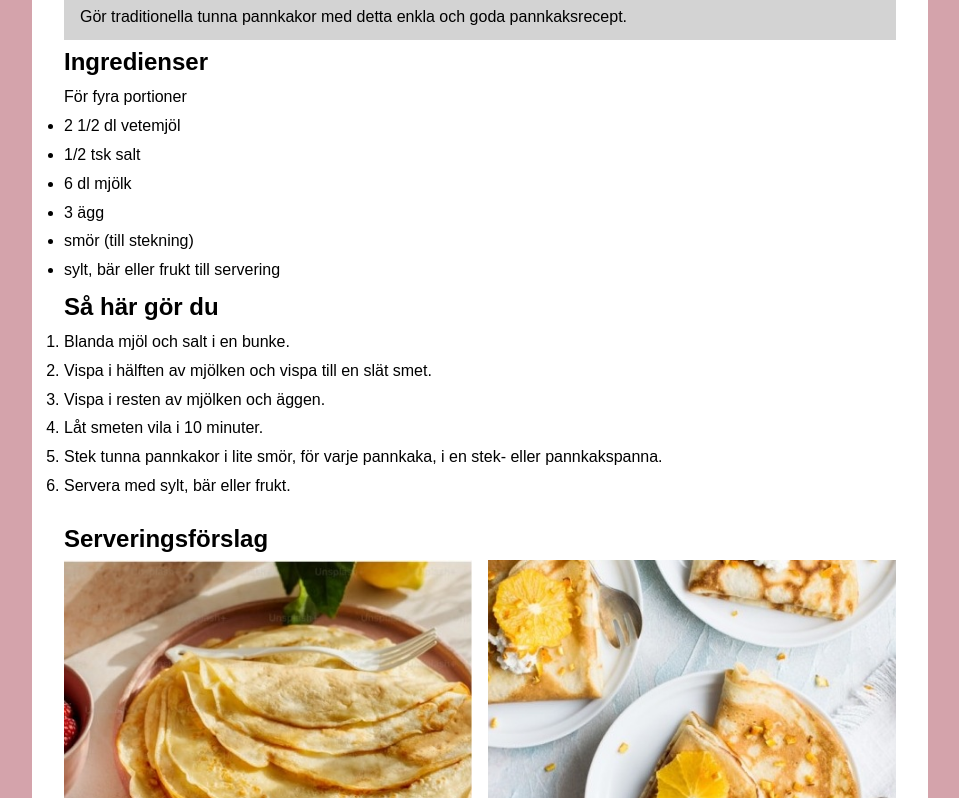
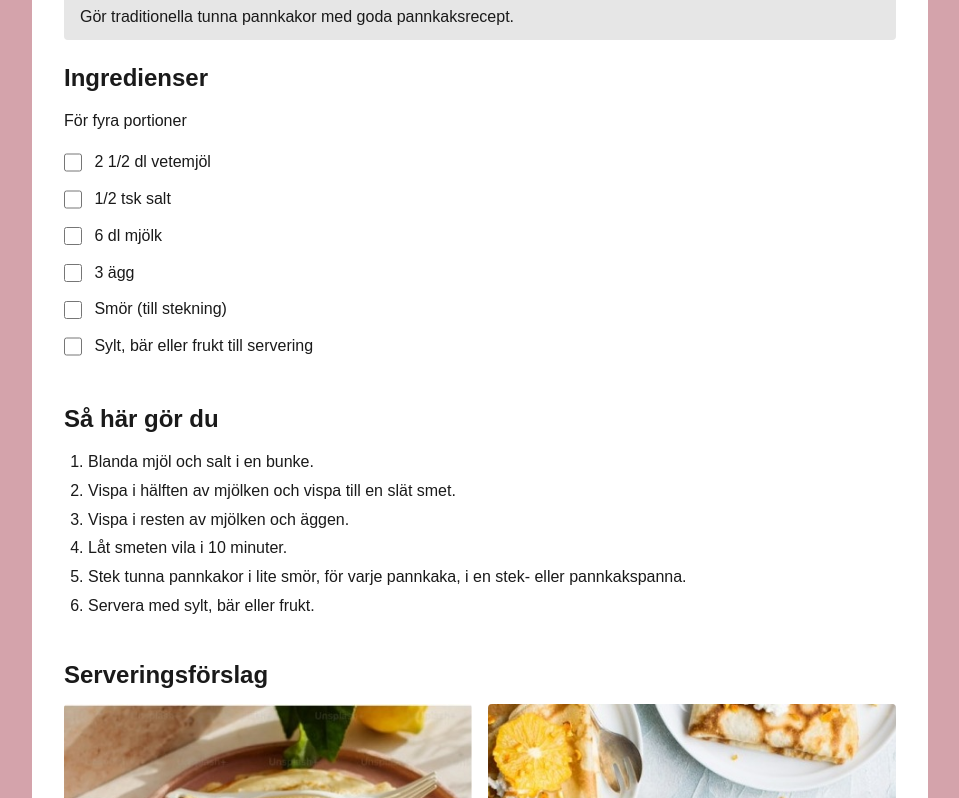
Before and after one commit to Madbom/ReceptProjekt, a plain HTML site: page index.html in a window 1280 px wide. Shown: the part 427-1225 px from the top of the page, without its empty margins (160-1119 px from the left). Drawn offline with Linux system fonts and the light colour scheme.

Commit message:
Added requirements for week 2 assignment. Updated index.html and styles.css to include accessibility features and improved styling.

```diff
--- a/index.html
+++ b/index.html
@@ -1,5 +1,5 @@
 <!DOCTYPE html>
-<html  lang="SE">
+<html  lang="sv">
   <head>
     <meta charset="UTF-8">
     <meta name="viewport" content="width=device-width, initial-scale=1.0">
@@ -9,35 +9,64 @@
 
   <body>
     <!-- Skip link -->
-    <a href="#main-content" class="skip-link">
-        Skip to main content
-    </a>
+    <a href="#main-content" class="skip-link">Hoppa till huvudinnehåll</a>
 
-    <div class="content-wrapper">
-      <div class="bild-1">
-        <img src="bild1.jpg" fetchpriority=high alt="Pannkakor med smultron">
-      </div>
+    <main class="content-wrapper">
+      <article class="recipe">
+        <picture class="bild-1">
+          <img src="bild1.jpg" fetchpriority=high alt="Pannkakor med smultron">
+        </picture>
 
-      <main class="panel" id="main-content" tabindex="-1">
-        <div class="Rubrik">
-          <h1>Enkelt recept på pannkakor</h1>
-        </div>
+         <h1 class="Rubrik">Enkla recept på pannkakor</h1>
 
-        <p class="panel">Gör traditionella tunna pannkakor med detta enkla och goda pannkaksrecept.</p>
+          <div class="panel">
+            <p class="panel">Gör traditionella tunna pannkakor med goda pannkaksrecept.</p>
+          </div>
 
-        <div class="info">
-          <h2>Ingredienser</h2>
-          <p>För fyra portioner</p>
-          <ul>
-            <li>2 1/2 dl vetemjöl</li>
-            <li>1/2 tsk salt</li>
-            <li>6 dl mjölk</li>
-            <li>3 ägg</li>
-            <li>smör (till stekning)</li>
-            <li>sylt, bär eller frukt till servering</li>
-          </ul>
-          <h2> Så här gör du</h2>
-
+          <section id="main-content" tabindex="-1" class="info" aria-labelledby="ingredienser-rubrik">
+            <h2 id="ingredienser-rubrik">Ingredienser</h2>
+            <p>För fyra portioner</p>
+          <ul class="ingredient-list">
+            <li>
+              <label>
+                <input type="checkbox">
+                <span>2 1/2 dl vetemjöl</span>
+              </label>
+            </li>
+            <li>
+              <label>
+                <input type="checkbox">
+                <span>1/2 tsk salt</span>
+              </label>
+            </li>
+            <li>
+              <label>
+                <input type="checkbox">
+                <span>6 dl mjölk</span>
+              </label>
+            </li>
+            <li>
+            <label>
+              <input type="checkbox">
+              <span>3 ägg</span>
+            </label>
+          </li>
+          <li>
+            <label>
+              <input type="checkbox">
+              <span>Smör (till stekning)</span>
+            </label>
+          </li>
+          <li>
+            <label>
+              <input type="checkbox">
+              <span>Sylt, bär eller frukt till servering</span>
+            </label>
+          </li>
+        </ul>
+      </section>
+      <section class="info" aria-labelledby="gor-sa-har-rubrik">
+          <h2 id="gor-sa-har-rubrik"> Så här gör du</h2>
           <ol type="1">
             <li>Blanda mjöl och salt i en bunke.</li>
             <li>Vispa i hälften av mjölken och vispa till en slät smet.</li>
@@ -46,13 +75,13 @@
             <li>Stek tunna pannkakor i lite smör, för varje pannkaka, i en stek- eller pannkakspanna.</li>
             <li>Servera med sylt, bär eller frukt.</li>
           </ol>
+        </section>
+        <h2>Serveringsförslag</h2>
+        <div class="image-gallery">
+          <img src="bild2.jpg" alt="Tre tunna pannkakor">
+          <img src="bild3.jpg" alt="Pannkakor med skalad och skivad apelsin">
         </div>
-      </main>
-      <h2>Serveringsförslag</h2>
-      <div class="image-gallery">
-        <img src="bild2.jpg" fetchpriority=high alt="Tre tunna pannkakor">
-        <img src="bild3.jpg" fetchpriority=high alt="Pannkakor med skalad och skivad apelsin">
-      </div>
-    </div>
+      </section>
+    </main>
   </body>
 </html>
--- a/styles.css
+++ b/styles.css
@@ -1,6 +1,18 @@
 :root {
+  --color-bg: rgb(212, 163, 171);
+  --color-surface: #ffffff;
+  --color-primary: rgb(164, 32, 32);
+  --color-text: #1a1a1a;
+  --color-muted: #666666;
+  --color-panel: #e6e6e6;
+  --color-border: #dddddd;
   --width: 100%;
   --main-font: 'Droid Sans', Arial, sans-serif;
+  --radius-sm: 0.25rem;
+  --radius-md: 0.5rem;
+  --space-sm: 0.5rem;
+  --space-md: 1rem;
+  --space-lg: 2rem;
 }
 
 * {
@@ -16,13 +28,17 @@
 }
 
 body {
-  background-color: rgb(212, 163, 171);
+  background-color: var(--color-bg);
+  color: var(--color-text);
   line-height: 1.8;
   font-family: var(--main-font);
+  overflow-x: hidden;
 
-  h2 {
+  & h2 {
     font-size: 1.5em;
     font-weight: bold;
+    margin-top: var(--space-md);
+    margin-bottom: var(--space-sm);
   }
 }
 
@@ -30,38 +46,37 @@ body {
 .skip-link {
   position: absolute;
   top: -100px;
-  left: 1rem;
+  left: var(--space-md);
   z-index: 1000;
   padding: 0.75rem 1.5rem;
-  background: #fff;
-  color: #000;
+  background: var(--color-surface);
+  color: var(--color-text);
   font-weight: 700;
-  border: 2px solid #000;
-  border-radius: 4px;
+  border: 2px solid var(--color-primary);
+  border-radius: var(--radius-sm);
 
   &:focus {
-  top: 1rem;
+  top: var(--space-md);
   }
 }
 
 .content-wrapper {
-  background-color: white;
+  background-color: var(--color-surface);
   width: 90%;
   margin: auto;
-  padding: 1em;
+  padding: var(--space-md);
   min-height: 100vh;
   display: flex;
   flex-direction: column;
+  overflow: hidden;
 }
 .bild-1 {
   width: calc(var(--width) + 2em);
   margin: -1em -1em 1em -1em;
-  padding: 0;
-  flex-shrink: 0;
+  display: block;
 
   & img {
-  width: 100%;
-  min-width: 100%;
+  width: var(--width);
   height: auto;
   display: block;
   }
@@ -70,40 +85,76 @@ body {
   text-align: left;
   font-size: clamp(1.25rem, 5vw, 2rem);
   font-weight: bold;
-  color: rgb(164, 32, 32)
+  color: var(--color-primary);
 }
 .panel {
   text-align: left;
   width: var(--width);
   & p.panel {
-    background-color: lightgray;
+    background-color: var(--color-panel);
     padding: 0.5em 1em;
     font-size: 1em;
-    color:black
+    color: var(--color-text);
+    border-radius: var(--radius-sm);
   }
 }
 .info {
   height: auto;
-  padding-bottom: 1em;
+  padding-bottom: var(--space-md);
   text-align: left;
   font-size: 1em;
-  color:black
+  color: var(--color-text);
 
-  & ul,
   & ol {
-    padding-left: 1em;
+    padding-left: 1.5em;
+  }
+}
+
+/* Bocka av ingredienser */
+.ingredient-list {
+  list-style: none;
+  padding-left: 0;
+  margin-top: var(--space-sm);
+
+  & li {
+    padding: 0.25rem 0;
+    transition: color 0.2s;
+
+    &:has(input:checked) {
+      text-decoration: line-through;
+      color: var(--color-muted);
+    }
+  }
+
+  & label {
+    display: flex;
+    align-items: center;
+    gap: 0.75rem;
+    cursor: pointer;
+
+    &:hover {
+      color: var(--color-primary);
+    }
+  }
+
+  & input[type="checkbox"] {
+    width: 1.15rem;
+    height: 1.15rem;
+    accent-color: var(--color-primary);
+    cursor: pointer;
   }
 }
 
 .image-gallery {
   display: flex;
-  gap: 1em;
+  gap: var(--space-md);
 
   & img {
-  width: calc(50% - 0.5em);
-  height: auto;
-  object-fit: cover;
-  display: block;
+    width: calc(50% - 0.5em);
+    height: auto;
+    object-fit: cover;
+    display: block;
+    border-radius: var(--radius-sm);
   }
 }
 
```
